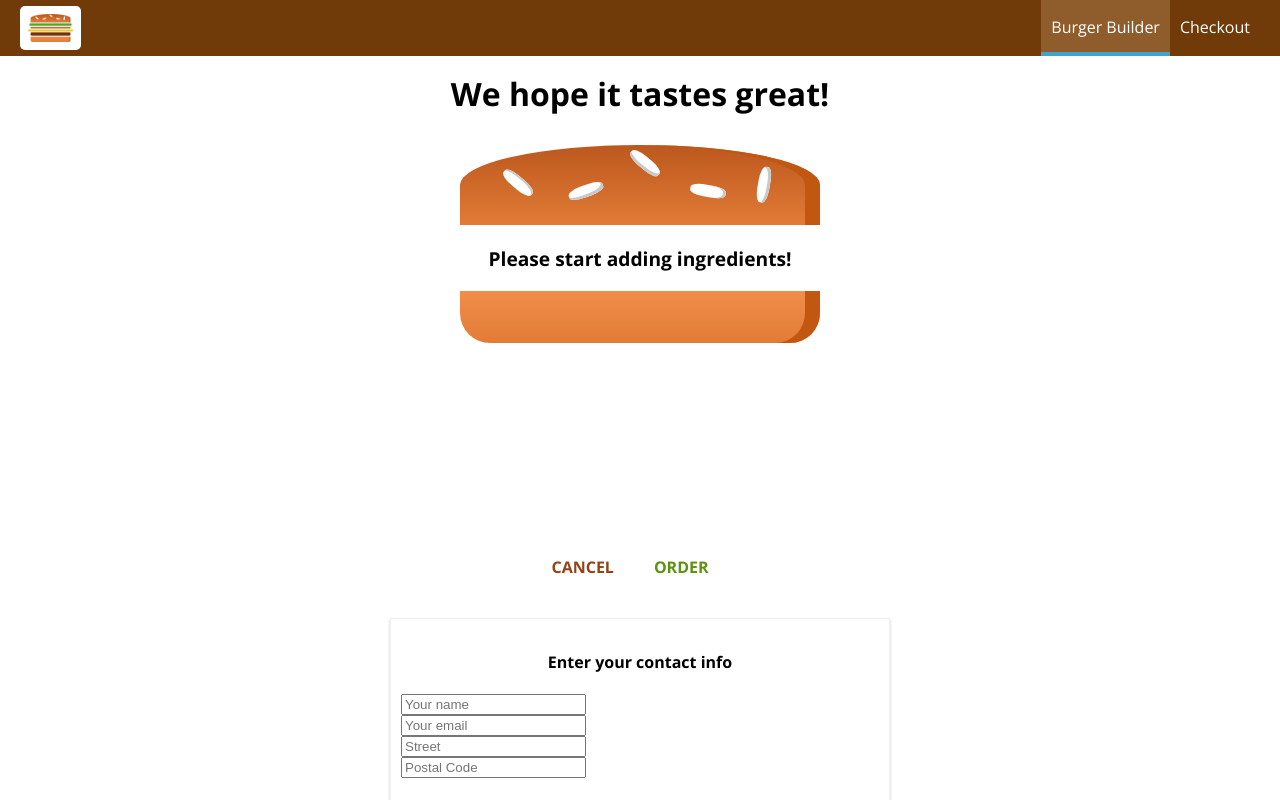
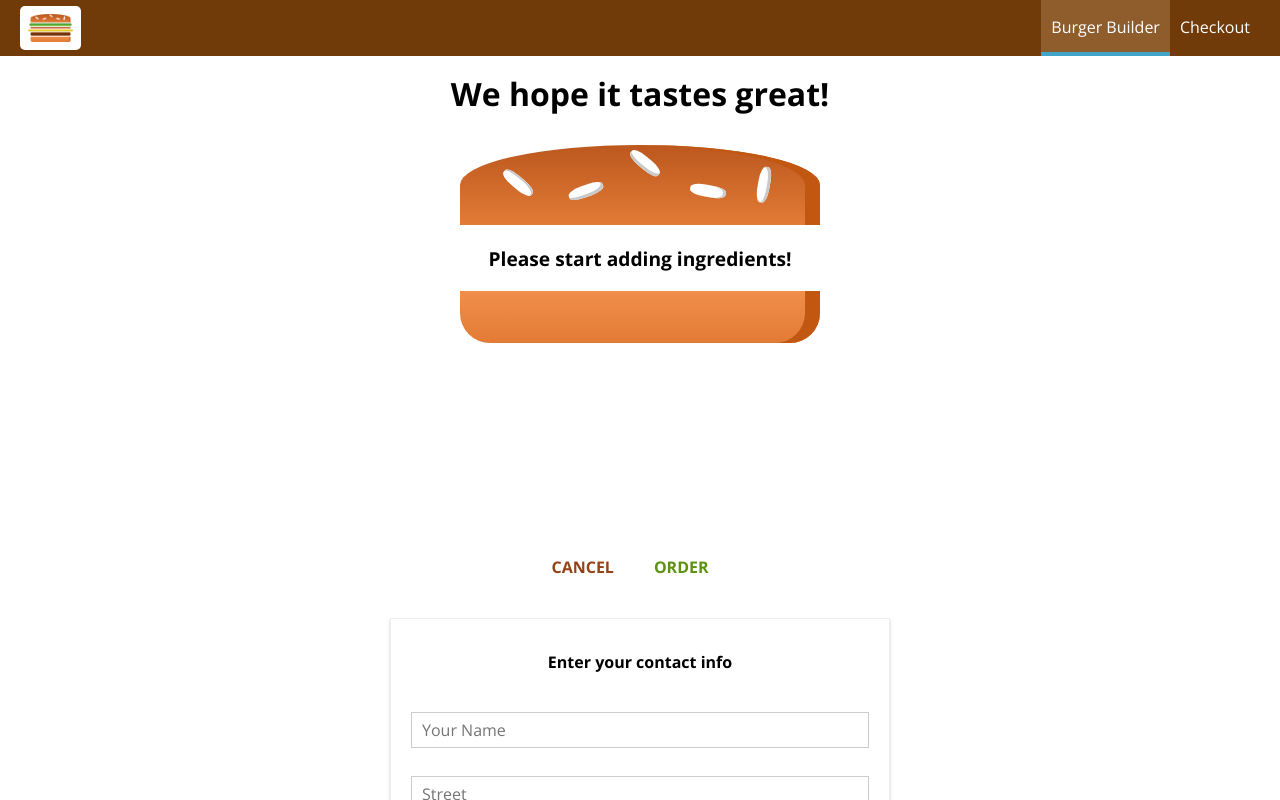
Before and after one commit to CAM603/burger-builder, a React (Create React App) app: page /checkout in a window 1280 px wide. Both pictures are taken after a click on the button "ORDER". Shown: the top 800 px of the page. Built offline with nearby package versions, Linux system fonts and the light colour scheme.

Commit message:
add dynamic input

```diff
--- /dev/null
+++ b/src/components/UI/Input/Input.js
@@ -0,0 +1,62 @@
+import React from "react";
+import classes from "./Input.module.css";
+
+const Input = (props) => {
+    let inputElement = null;
+
+    switch (props.elementType) {
+        case "input":
+            inputElement = (
+                <input
+                    className={classes.InputElement}
+                    {...props.elementConfig}
+                    value={props.value}
+                    onChange={props.changed}
+                />
+            );
+            break;
+        case "textArea":
+            inputElement = (
+                <textarea
+                    className={classes.InputElement}
+                    {...props.elementConfig}
+                    value={props.value}
+                    onChange={props.changed}
+                />
+            );
+            break;
+        case "select":
+            inputElement = (
+                <select
+                    className={classes.InputElement}
+                    value={props.value}
+                    onChange={props.changed}
+                >
+                    {props.elementConfig.options.map((option) => (
+                        <option key={option.value} value={option.value}>
+                            {option.displayValue}
+                        </option>
+                    ))}
+                </select>
+            );
+            break;
+        default:
+            inputElement = (
+                <input
+                    className={classes.InputElement}
+                    {...props.elementConfig}
+                    value={props.value}
+                    onChange={props.changed}
+                />
+            );
+    }
+
+    return (
+        <div className={classes.Input}>
+            <label className={classes.Label}></label>
+            {inputElement}
+        </div>
+    );
+};
+
+export default Input;
--- /dev/null
+++ b/src/components/UI/Input/Input.module.css
@@ -0,0 +1,27 @@
+.Input {
+    width: 100%;
+    padding: 10px;
+    box-sizing: border-box;
+}
+
+.Label {
+    font-weight: bold;
+    display: block;
+    margin-bottom: 8px;
+}
+
+.InputElement {
+    outline: none;
+    border: 1px solid #ccc;
+    background-color: white;
+    font: inherit;
+    padding: 6px 10px;
+    display: block;
+    width: 100%;
+    box-sizing: border-box;
+}
+
+.InputElement:focus {
+    outline: none;
+    background-color: #ccc;
+}
--- a/src/containers/Checkout/ContactData/ContactData.js
+++ b/src/containers/Checkout/ContactData/ContactData.js
@@ -3,16 +3,62 @@
 import classes from "./ContactData.module.css";
 import axios from "../../../axios-orders";
 import Spinner from "../../../components/UI/Spinner/Spinner";
+import Input from "../../../components/UI/Input/Input";
 
 class ContactData extends Component {
     state = {
-        name: "",
-        email: "",
-        address: {
-            street: "",
-            postalCode: "",
+        orderForm: {
+            name: {
+                elementType: "input",
+                elementConfig: {
+                    type: "text",
+                    placeholder: "Your Name",
+                },
+                value: "",
+            },
+            street: {
+                elementType: "input",
+                elementConfig: {
+                    type: "text",
+                    placeholder: "Street",
+                },
+                value: "",
+            },
+            zipCode: {
+                elementType: "input",
+                elementConfig: {
+                    type: "text",
+                    placeholder: "Zip Code",
+                },
+                value: "",
+            },
+            country: {
+                elementType: "input",
+                elementConfig: {
+                    type: "text",
+                    placeholder: "Country",
+                },
+                value: "",
+            },
+            email: {
+                elementType: "input",
+                elementConfig: {
+                    type: "email",
+                    placeholder: "Email",
+                },
+                value: "",
+            },
+            deliveryMethod: {
+                elementType: "select",
+                elementConfig: {
+                    options: [
+                        { value: "fastest", displayValue: "Fastest" },
+                        { value: "cheapest", displayValue: "Cheapest" },
+                    ],
+                },
+                value: "",
+            },
         },
-        loading: false,
     };
 
     orderHandler = (event) => {
@@ -21,16 +67,6 @@
         const order = {
             ingredients: this.props.ingredients,
             price: this.props.price,
-            customer: {
-                name: "Cam",
-                address: {
-                    street: "123 North Pole",
-                    zipCode: "90890",
-                    country: "United States",
-                },
-                email: "test@test.com",
-            },
-            deliveryMethod: "fastest",
         };
         axios
             .post("/orders.json", order)
@@ -42,33 +78,41 @@
                 this.setState({ loading: false });
             });
     };
+
+    inputChangedHandler = (event, inputId) => {
+        console.log(event.target.value);
+        const updatedOrderForm = {
+            ...this.state.orderForm,
+        };
+        const updatedFormElement = {
+            ...updatedOrderForm[inputId],
+        };
+        updatedFormElement.value = event.target.value;
+        updatedOrderForm[inputId] = updatedFormElement;
+        this.setState({ orderForm: updatedOrderForm });
+    };
+
     render() {
+        const formElementsArray = [];
+        for (let key in this.state.orderForm) {
+            formElementsArray.push({
+                id: key,
+                config: this.state.orderForm[key],
+            });
+        }
         let form = (
             <form>
-                <input
-                    className={classes.Input}
-                    type="text"
-                    name="name"
-                    placeholder="Your name"
-                />
-                <input
-                    className={classes.Input}
-                    type="text"
-                    name="email"
-                    placeholder="Your email"
-                />
-                <input
-                    className={classes.Input}
-                    type="text"
-                    name="street"
-                    placeholder="Street"
-                />
-                <input
-                    className={classes.Input}
-                    type="text"
-                    name="postal"
-                    placeholder="Postal Code"
-                />
+                {formElementsArray.map((formElement) => (
+                    <Input
+                        key={formElement.id}
+                        elementType={formElement.config.elementType}
+                        elementConfig={formElement.config.elementConfig}
+                        value={formElement.config.value}
+                        changed={(event) =>
+                            this.inputChangedHandler(event, formElement.id)
+                        }
+                    />
+                ))}
                 <Button btnType="Success" clicked={this.orderHandler}>
                     ORDER
                 </Button>
--- a/src/containers/Checkout/ContactData/ContactData.module.css
+++ b/src/containers/Checkout/ContactData/ContactData.module.css
@@ -8,10 +8,6 @@
     box-sizing: border-box;
 }
 
-.Input {
-    display: block;
-}
-
 @media (min-width: 600px) {
     .ContactData {
         width: 500px;
```
